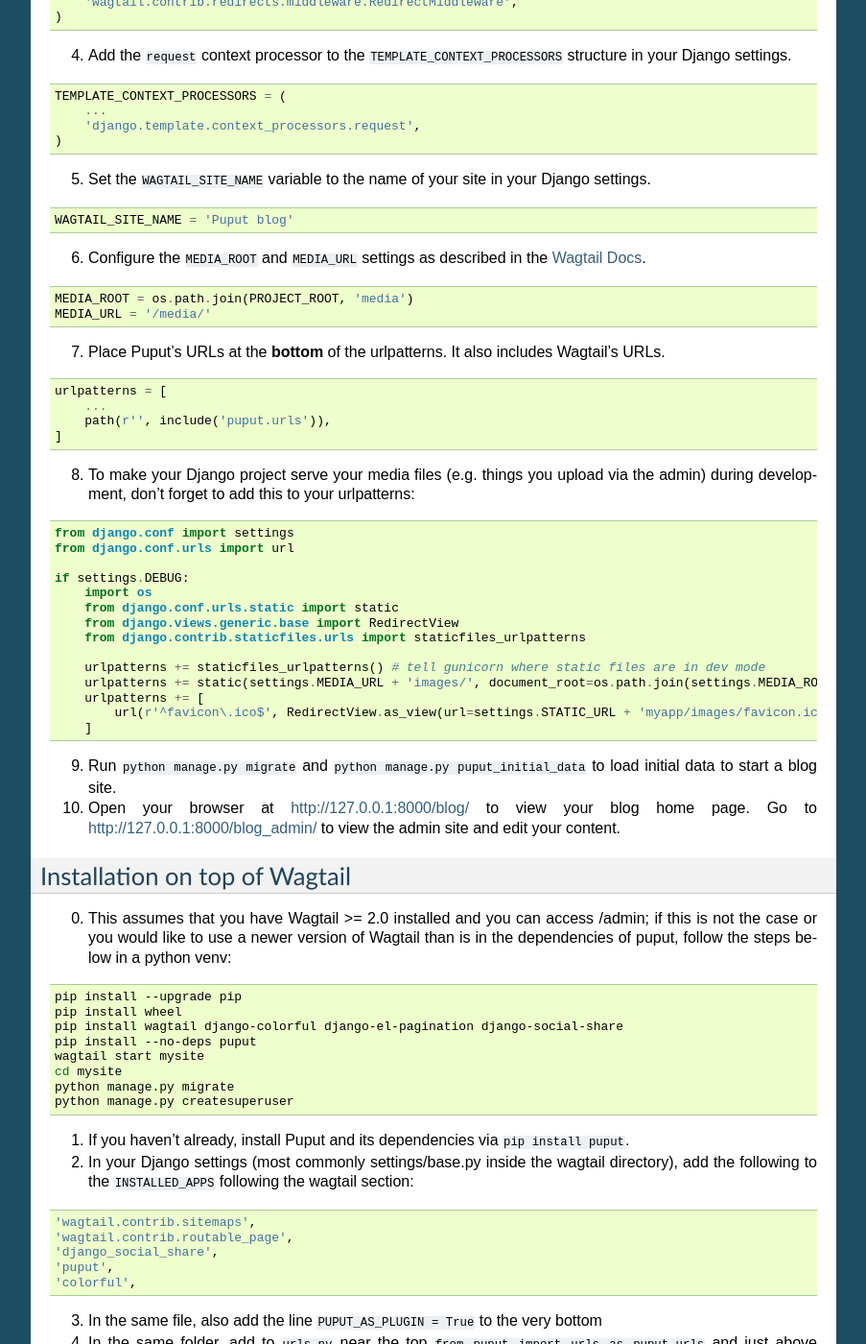
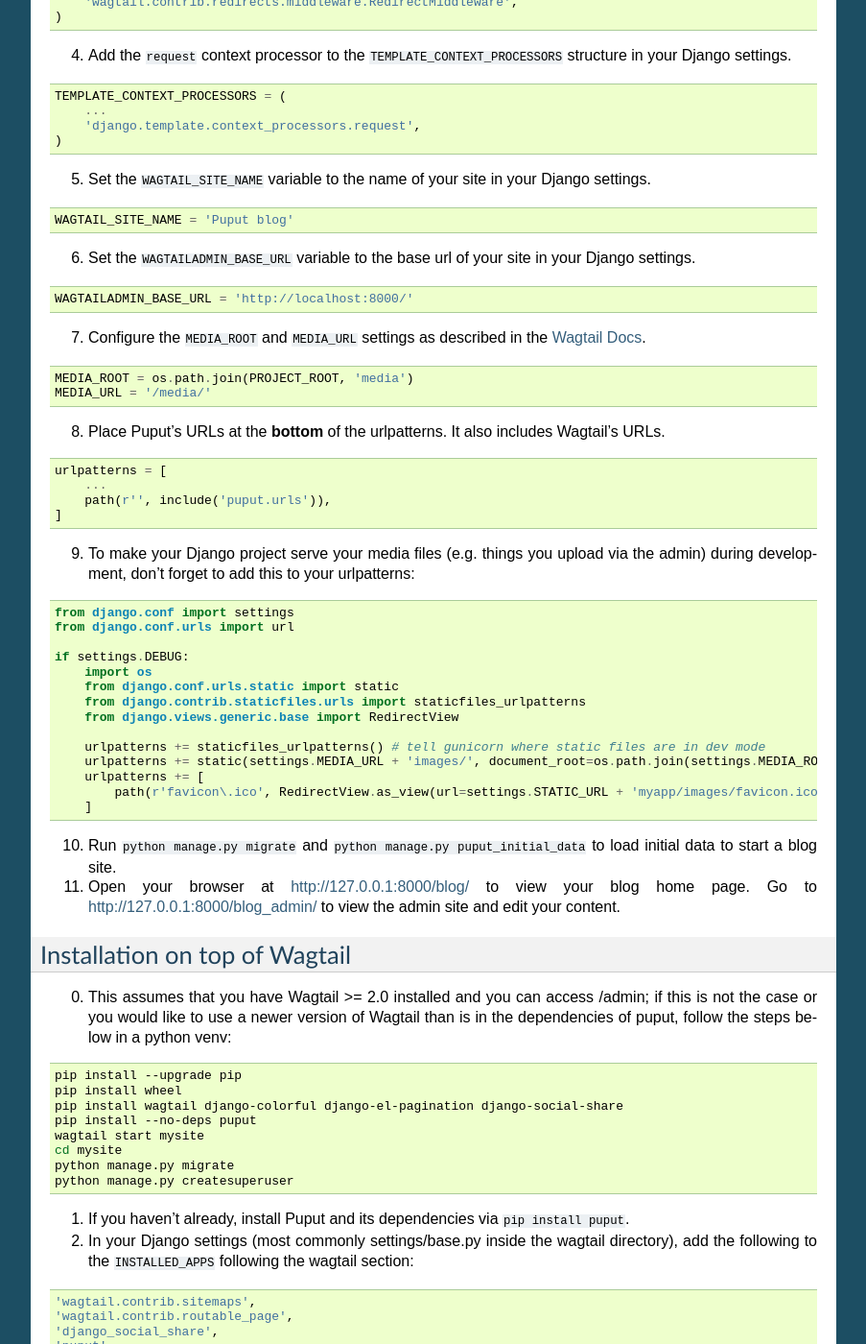
Before and after one commit to APSL/puput, a Sphinx documentation site: the page built from docs/setup.rst, in a window 1280 px wide and 1400 px high, scrolled down 881 px. Shown: the whole window at 96% size, without its empty margins (198-1101 px from the left). Built offline with Sphinx 7.4.7, drawn with Linux system fonts in a browser that asks for light colours.

Commit message:
chore: update docs

```diff
--- a/docs/setup.rst
+++ b/docs/setup.rst
@@ -70,7 +70,13 @@
 
     WAGTAIL_SITE_NAME = 'Puput blog'
 
-6. Configure the :code:`MEDIA_ROOT` and :code:`MEDIA_URL` settings as described in the `Wagtail Docs <http://docs.wagtail.io/en/v1.1/advanced_topics/settings.html#ready-to-use-example-configuration-files>`_.
+6. Set the :code:`WAGTAILADMIN_BASE_URL` variable to the base url of your site in your Django settings.
+
+.. code-block:: python
+
+    WAGTAILADMIN_BASE_URL = 'http://localhost:8000/'
+
+7. Configure the :code:`MEDIA_ROOT` and :code:`MEDIA_URL` settings as described in the `Wagtail Docs <http://docs.wagtail.io/en/v1.1/advanced_topics/settings.html#ready-to-use-example-configuration-files>`_.
 
 .. code-block:: python
 
@@ -98,18 +104,18 @@
     if settings.DEBUG:
         import os
         from django.conf.urls.static import static
+        from django.contrib.staticfiles.urls import staticfiles_urlpatterns
         from django.views.generic.base import RedirectView
-        from django.contrib.staticfiles.urls import staticfiles_urlpatterns
 
         urlpatterns += staticfiles_urlpatterns() # tell gunicorn where static files are in dev mode
         urlpatterns += static(settings.MEDIA_URL + 'images/', document_root=os.path.join(settings.MEDIA_ROOT, 'images'))
         urlpatterns += [
-            url(r'^favicon\.ico$', RedirectView.as_view(url=settings.STATIC_URL + 'myapp/images/favicon.ico')),
+            path(r'favicon\.ico', RedirectView.as_view(url=settings.STATIC_URL + 'myapp/images/favicon.ico')),
         ]
 
 
-9. Run :code:`python manage.py migrate` and :code:`python manage.py puput_initial_data` to load initial data to start a blog site.
-10. Open your browser at http://127.0.0.1:8000/blog/ to view your blog home page. Go to http://127.0.0.1:8000/blog_admin/ to view the admin site and edit your content.
+10. Run :code:`python manage.py migrate` and :code:`python manage.py puput_initial_data` to load initial data to start a blog site.
+11. Open your browser at http://127.0.0.1:8000/blog/ to view your blog home page. Go to http://127.0.0.1:8000/blog_admin/ to view the admin site and edit your content.
 
 .. _wagtail_app:
 
```
Also changed, not shown: other parts of docs/setup.rst (+2 -2 lines).
